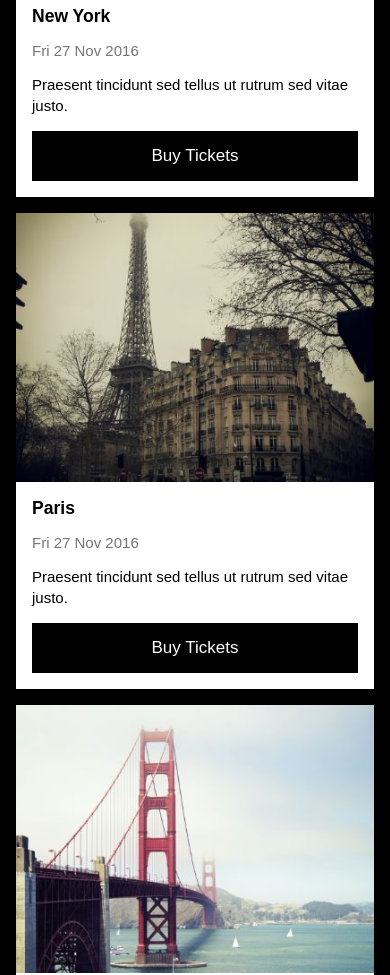
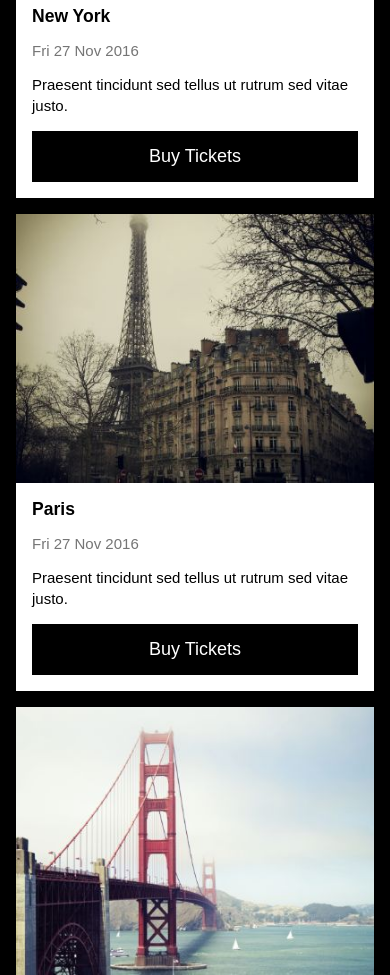
Before and after one commit to nhatthaovan/TheBand_cloneW3, a plain HTML site: page index.html in a window 390 px wide. Shown: the part 2140-3115 px from the top of the page. Drawn offline with Linux system fonts and the light colour scheme.

Commit message:
fix font-size

```diff
--- a/assets/css/styles.css
+++ b/assets/css/styles.css
@@ -529,7 +529,7 @@ c3 sửa li a của More thành block
             padding: 15px 16px;
         }
         .btn-fontsize {
-            font-size: 17px;
+            font-size: 18px;
         }
         .contact-form,
         .form-control {
@@ -605,4 +605,7 @@ c3 sửa li a của More thành block
         .s-mt-8 {
             margin-top: 8px;
         }
+        .btn-fontsize {
+            font-size: 18px;
+        }
     }
```
